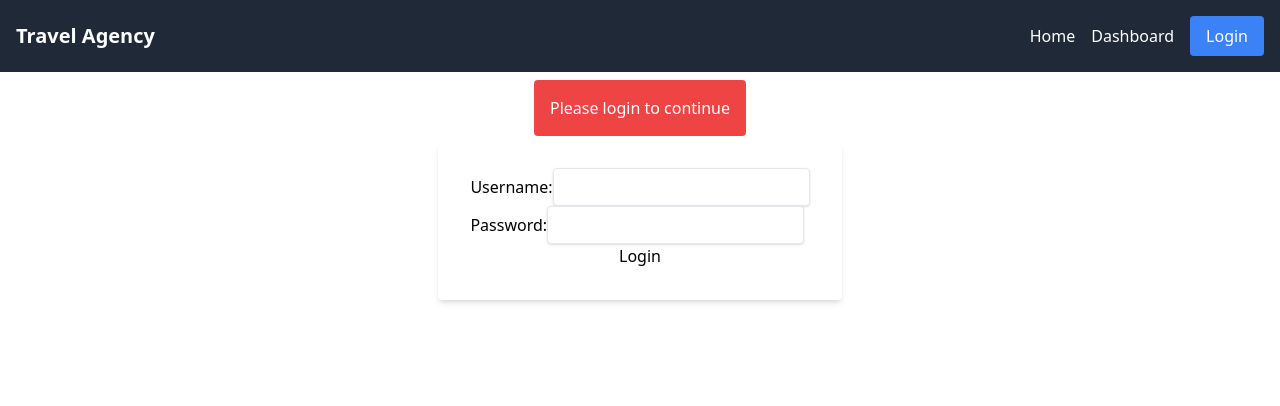
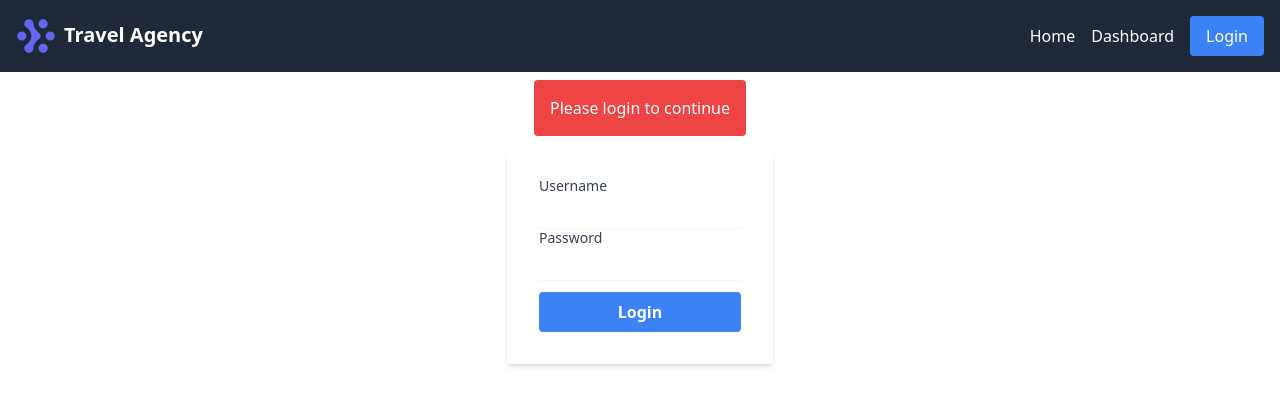
Before and after one commit to asubaruwrxsti/Vite_React_TS, a React (Vite) app: page /login in a window 1280 px wide. Shown: the top 406 px of the page. Built offline with nearby package versions, Linux system fonts and the light colour scheme.

Commit message:
Refactor Login and Navbar components

```diff
--- a/src/components/Login.tsx
+++ b/src/components/Login.tsx
@@ -22,23 +22,43 @@ const Login = ({ onLogin }: LoginProps) => {
 	<>
 		<Navbar />
 		<div className="flex flex-col items-center justify-center">
-			<div className="bg-red-500 text-white px-4 py-4 rounded mb-2 mt-2">
+			<div className="bg-red-500 text-white px-4 py-4 rounded mb-4 mt-2">
 				<div>Please login to continue</div>
 			</div>
 			<div className="bg-white shadow-md rounded px-8 pt-6 pb-8 mb-4 flex flex-col">
-				<label>
-					Username:
-					<input type="text" value={username} onChange={(e) => setUsername(e.target.value)}
-					className='shadow appearance-none border rounded py-2 px-3 text-gray-700 leading-tight focus:outline-none focus:shadow-outline'
+				<div className='col-span-6 sm:col-span-3'>
+					<label htmlFor='username' className='block text-sm font-medium text-gray-700'>
+						Username
+					</label>
+					<input
+						type='text'
+						name='username'
+						id='username'
+						autoComplete='username'
+						value={username}
+						onChange={(e) => setUsername(e.target.value)}
+						className='mt-3 block w-full shadow-sm sm:text-sm border-gray-300'
 					/>
-				</label>
-				<label>
-					Password:
-					<input type="password" value={password} onChange={(e) => setPassword(e.target.value)}
-					className='shadow appearance-none border rounded py-2 px-3 text-gray-700 leading-tight focus:outline-none focus:shadow-outline'
+				</div>
+				<div className='col-span-6 sm:col-span-3'>
+					<label htmlFor='password' className='block text-sm font-medium text-gray-700'>
+						Password
+					</label>
+					<input
+						type='password'
+						name='password'
+						id='password'
+						autoComplete='password'
+						value={password}
+						onChange={(e) => setPassword(e.target.value)}
+						className='mt-3 block w-full shadow-sm sm:text-sm border-gray-300'
 					/>
-				</label>
-				<button onClick={handleLogin}>Login</button>
+				</div>
+				<button onClick={handleLogin}
+				className='bg-blue-500 hover:bg-blue-700 text-white font-bold py-2 px-4 mt-3 rounded focus:outline-none focus:shadow-outline'
+				>
+					Login
+				</button>
 			</div>
 		</div>
  	</>
--- a/src/components/Navbar.tsx
+++ b/src/components/Navbar.tsx
@@ -12,7 +12,14 @@ const Navbar = () => {
     <>
       <nav className="bg-gray-800 p-4">
         <div className="container mx-auto flex justify-between items-center">
-          <div className="text-white font-bold text-xl">Travel Agency</div>
+          <div className="text-white font-bold text-xl">
+            <img
+              src="/workflow-mark-indigo-500.svg"
+              alt="Workflow"
+              className="inline w-10 mr-2"
+            />
+            Travel Agency
+          </div>
           <div className="flex items-center space-x-4">
             <a
               href="/"
```
Also changed, not shown: public/workflow-mark-indigo-500.svg (added).
